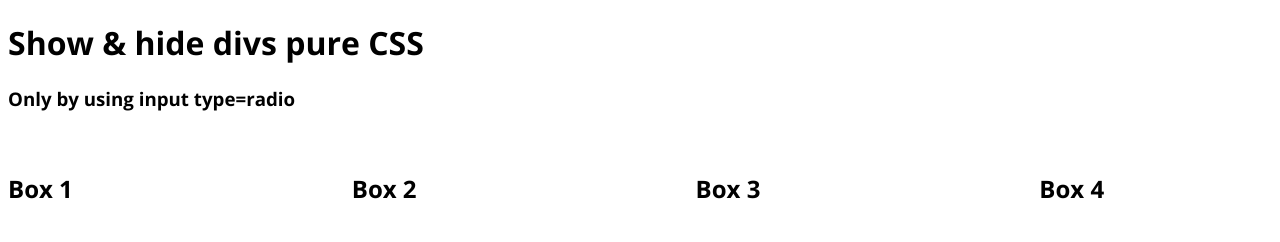
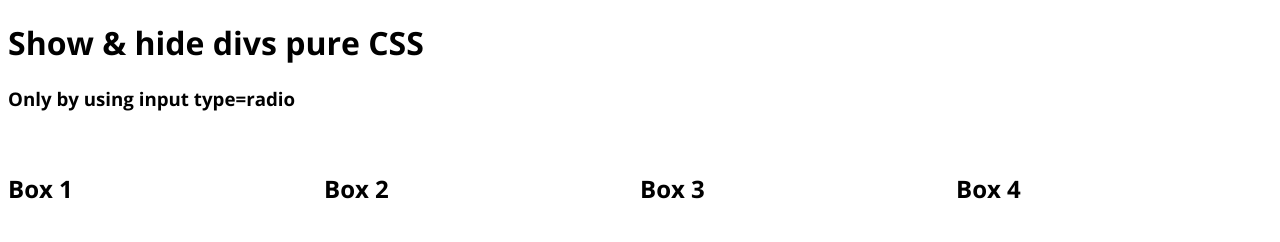
Before and after one commit to BethuelHeldt/Show-and-hide-div-toggle-pure-css, a plain HTML site: page index.html in a window 1280 px wide. Drawn offline with nearby package versions, Linux system fonts and the light colour scheme.

Commit message:
breedte van blokjes
De breedte schaalt nu naar maximaal formaat

```diff
--- a/css/style.css
+++ b/css/style.css
@@ -2,7 +2,7 @@
 
 body,
 body *{
-	box-sizing: border-box;/*deze is handig omdat anders de padding en border van een element worden opgeteld bij de breedte van het element. Is een elemennt bv 100px breed, 10px padding en 10px  border, dan neemt het element 120px in, tenzij je de box-sizing op content-box zet.*/
+	box-sizing: border-box; /*deze is handig omdat anders de padding en border van een element worden opgeteld bij de breedte van het element. Is een elemennt bv 100px breed, 10px padding en 10px  border, dan neemt het element 120px in, tenzij je de box-sizing op content-box zet.*/
 }
 
 .container {
@@ -14,9 +14,9 @@ body *{
 
 /* Blokken naast elkaar zetten*/
 .blok{
-	flex-grow: 0; /*groter mag wel=1, groter mag niet=0*/
+	flex-grow: 1; /*groter mag wel=1, groter mag niet=0*/
 	flex-shrink: 1; /*kleiner mag wel=1, kleiner mag niet=0*/
-	flex-basis: auto; /*dit is de breedte van de formulier containers. 50% is dus de helft van de pagina*/
+	flex-basis: auto; /*dit is de breedte van de blokken, die staat auto, wat betekent dat de breedte zich aanpast aan wat*/
 }
 
 /* Radio bullet verbergen, want die is lelijk*/
@@ -36,7 +36,7 @@ input[name='kies_blok'] ~  .blok_binnen {
 }
 /* Bij klik op de radio button .blok_binnen tonen*/
 input[name='kies_blok']:checked ~ .blok_binnen {
-	opacity: 1;/*tonen*/
+	opacity: 1;/*zichtbaar = 1*/
 	height: auto;
 	max-height: 100%;
 	transition: all 0.3s ease-out;/*animatie van 0.3seconden voor alle css declaraties*/
```
